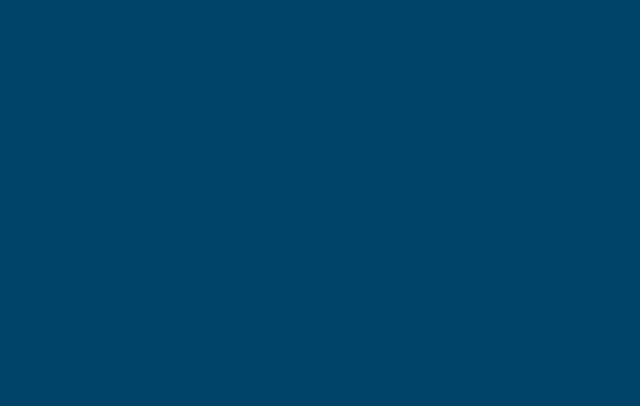
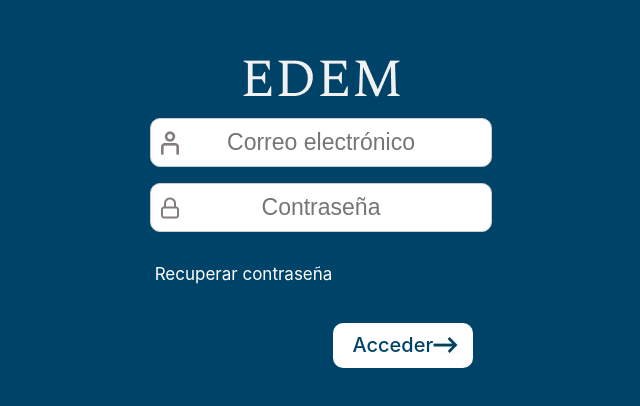
Before and after one commit to adrianMartinezTeba/Front-Desafio, a React (Vite) app: page /login in a window 1280 px wide. Before the commit this address had no page. Shown: the part 186-592 px from the top of the page, without its empty margins (319-959 px from the left). Built offline with nearby package versions, Linux system fonts and the light colour scheme.

Commit message:
login y logica de si esta conectado se muestre solo login o lo otro y eso

```diff
--- a/src/App.jsx
+++ b/src/App.jsx
@@ -3,25 +3,21 @@ import { BrowserRouter, Route, Routes } from "react-router-dom";
 import Login from "./components/login/login";
 import Home from "./components/home/home";
 import InterestsForm from "./components/interestsForm/interestsForm";
-import { UsersProvider } from "./context/UserContext/UserState";
 import Buscar from "./components/Buscar/Buscar";
+import { UserProvider } from "./context/UserContext/UserState";
 
 function App() {
-  const token = localStorage.getItem("token");
-
   return (
     <BrowserRouter>
-      <UsersProvider>
+      <UserProvider>
         <Routes>
-          {token ? (
-            <Route path="/" element={<Home />} />
-          ) : (
-            <Route path="/" element={<Login />} />
-          )}
+          <Route path="/" element={<Home />} />
+          <Route path="/login" element={<Login />} />
+          <Route path="/home" element={<Home />} />
           <Route path="/int" element={<InterestsForm />} />
           <Route path="/buscar" element={<Buscar />} />
         </Routes>
-      </UsersProvider>
+      </UserProvider>
     </BrowserRouter>
   );
 }
--- a/src/components/home/home.jsx
+++ b/src/components/home/home.jsx
@@ -1,9 +1,10 @@
-import React from 'react'
+import React, { useEffect } from 'react'
 import { Link } from "react-router-dom";
 import './home.scss'
 import Menu from '../Menu/Menu';
+import { useNavigate } from "react-router-dom";
+const Home = () => {
 
-const Home = () => {
   const noticias = [
     {
       id: 1,
@@ -105,7 +106,14 @@ const Home = () => {
       tags: ['presentación', 'arte']
     }
   ];
+  const navigate = useNavigate();
+  useEffect(() => {
+    const token = localStorage.getItem('token');
 
+    if (!token) {
+      navigate('/login');
+    }
+  }, [navigate]);
   return (
     <div className='home-container'>
       <div className='noticias-container'>
--- a/src/components/login/login.jsx
+++ b/src/components/login/login.jsx
@@ -5,36 +5,39 @@ import logo from "../../assets/icons/EDEM.png";
 import logo1 from "../../assets/icons/EDEMAzul.png";
 
 import "./login.scss";
-import { UsersContext } from "../../context/UserContext/UserState";
+import { UserContext } from "../../context/UserContext/UserState";
+
+
 
 const Login = () => {
-  const { login, token,user} = useContext(UsersContext);
+  const {login,token } = useContext(UserContext);
   const [showLogo, setShowLogo] = useState(true);
-  const [formData, setFormData] = useState({
+  const [loginForm, setLoginForm] = useState({
     email: "",
     password: "",
   });
-  const { email, password } = formData;
 
-  const navigate = useNavigate(); // Llamada a useNavigate dentro del componente de función
+  const navigate = useNavigate();
 
   const onChange = (e) => {
-    setFormData((prevState) => ({
+    setLoginForm((prevState) => ({
       ...prevState,
       [e.target.name]: e.target.value,
     }));
   };
 
-  const onSubmit = async (e) => {
+  const handleSubmit = async (e) => {
     e.preventDefault();
-  await login(formData); // Esperar a que se complete la solicitud de inicio de sesión
+    await login(loginForm);
+  };
 
-};
-  useEffect(()=>{
+  useEffect(() => {
+    const token = localStorage.getItem("token");
     if (token) {
-      navigate('/')
+      navigate("/");
     }
-  },[token])
+  },[token]);
+
   useEffect(() => {
     const timer = setTimeout(() => {
       setShowLogo(false);
@@ -71,15 +74,15 @@ const Login = () => {
           }`}
         >
           <img src={logo} alt="Logo de EDEM" className="logo" />
-          <form onSubmit={onSubmit} className="login-form">
+          <form  className="login-form" onSubmit={handleSubmit}>
             <div className="input-group">
               <input
                 className="email-input"
                 type="email"
                 name="email"
-                value={email}
+                value={loginForm.email}
                 onChange={onChange}
-                placeholder="Correo electronico"
+                placeholder="Correo electrónico"
               />
             </div>
             <div className="input-group">
@@ -87,7 +90,7 @@ const Login = () => {
                 className="pass-input"
                 type="password"
                 name="password"
-                value={password}
+                value={loginForm.password}
                 onChange={onChange}
                 placeholder="Contraseña"
               />
@@ -95,7 +98,7 @@ const Login = () => {
             <div>
               <p className="recuperar">Recuperar contraseña</p>
             </div>
-            <button type="submit" className="login-button">
+            <button type="submit" onClick={handleSubmit} className="login-button">
               Acceder
             </button>
           </form>
--- a/src/context/UserContext/UserState.jsx
+++ b/src/context/UserContext/UserState.jsx
@@ -1,21 +1,21 @@
 import { createContext, useReducer } from "react";
 import axios from "axios";
-import UserReducer from './UserReducer'
+import users from './UserReducer'
 
 const initialState = {
-    users: [],
+    user: [],
     // order:[]
   };
 
   const API_URL = "http://localhost:8080";
-  export const UsersContext = createContext(initialState);
-  export const UsersProvider = ({children}) =>{
-    const [state,dispatch] = useReducer(UserReducer,initialState)
+  export const UserContext = createContext(initialState);
+  export const UserProvider = ({children}) =>{
+    const [state,dispatch] = useReducer(users,initialState)
 
-    const login = async (loginForm) => {
-        const res = await axios.post(API_URL + "/users/login", loginForm);
+    const login = async (user) => {
+        const res = await axios.post(API_URL + "/users/login", user);
 
-        //guardamos la respuesta de la peticion en el estado arriba esta [state,dispatch]
+        //guardamos el token en el estado
         dispatch({
           type: "LOGIN",
           payload: res.data,
@@ -23,20 +23,21 @@ const initialState = {
 
         //guardamos el token en el local storage
         if (res.data) {
-            console.log(res.data);
           localStorage.setItem("token", JSON.stringify(res.data.token));
-        //   localStorage.setItem("user", JSON.stringify(res.data.user));
         }
       };
+
       return (
-        <UsersContext.Provider
+        <UserContext.Provider
           value={{
             token: state.token,
-            users: state.user,
+            user: state.user,
+
             login,
+
           }}
         >
           {children}
-        </UsersContext.Provider>
+        </UserContext.Provider>
       );
     };
```
Also changed, not shown: src/components/footer/footer.jsx (deleted), src/components/header/header.jsx (deleted), src/context/UserContext/UserReducer.js (line endings or trailing spaces).
